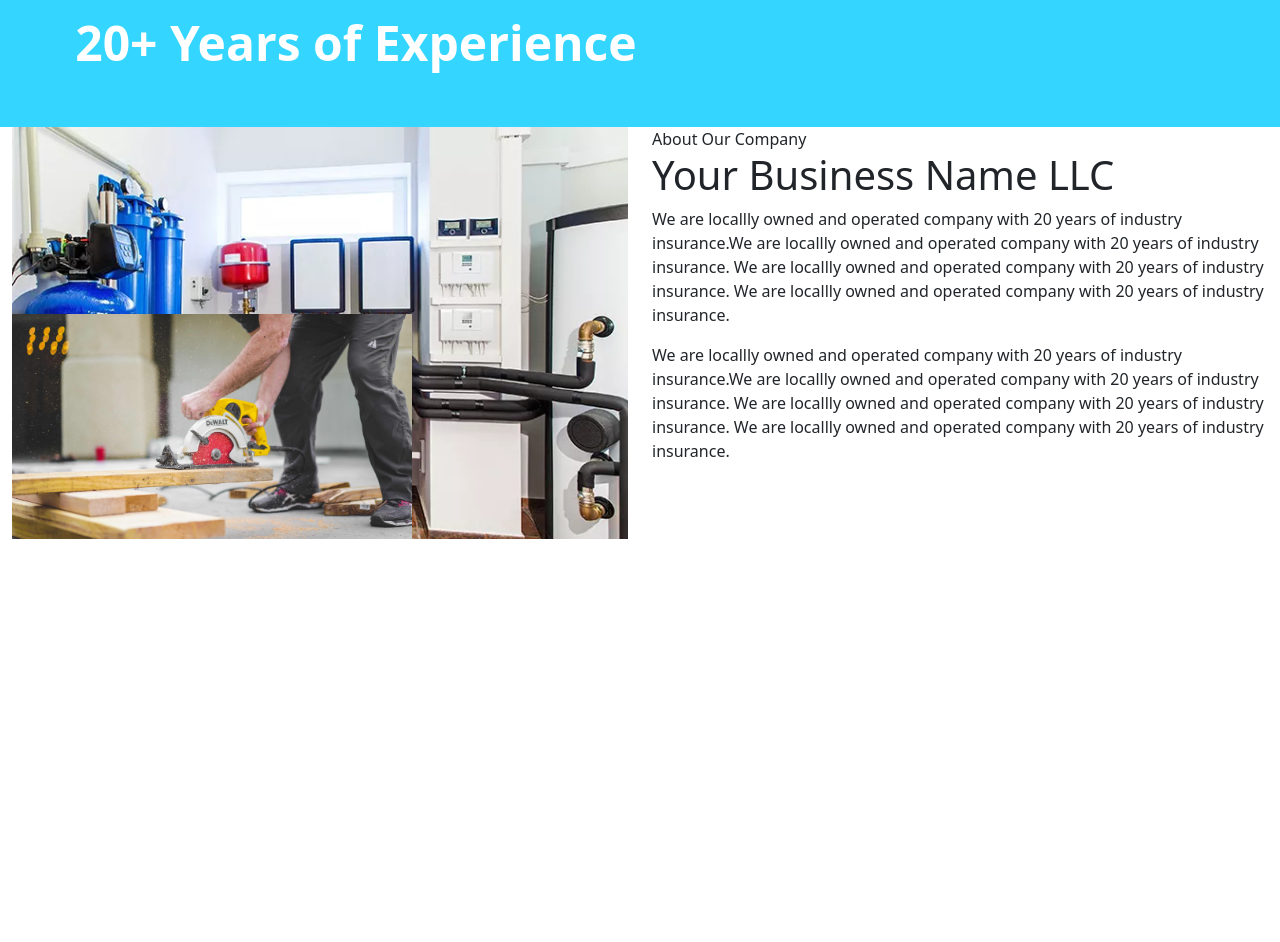
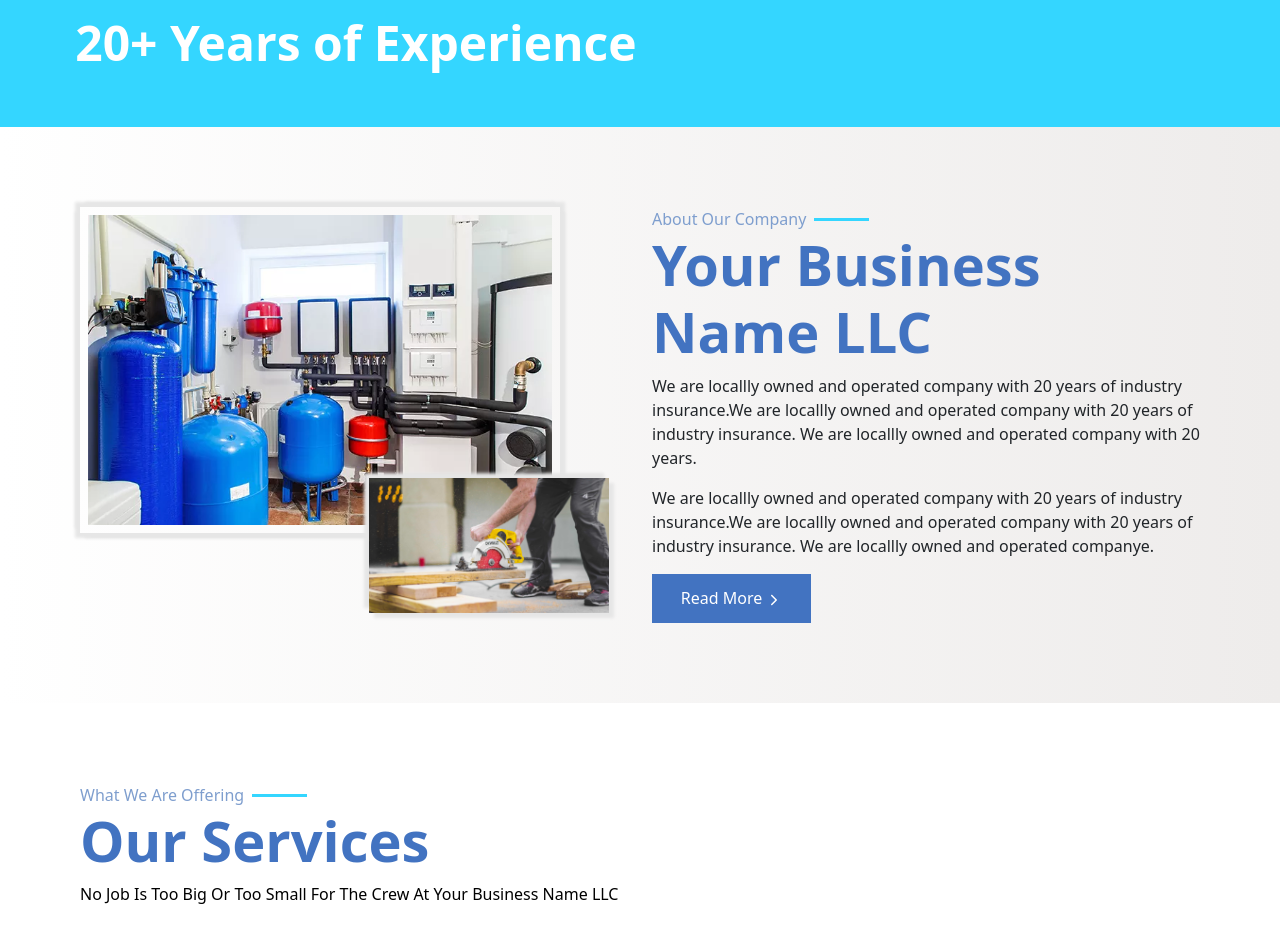
Before and after one commit to Rahulghimire/web-developer-task-1, a React (Vite) app: page / in a window 1280 px wide. Shown: the part 860-1802 px from the top of the page. Before the commit the page ends 1399 px from the top, so only its background shows below. Built offline with nearby package versions, Linux system fonts and the light colour scheme.

Commit message:
Add and update the about page

```diff
--- a/src/components/Button.jsx
+++ b/src/components/Button.jsx
@@ -1,20 +1,26 @@
 import React from "react";
 import { IoIosArrowForward } from "react-icons/io";
-
+import arrow from "../assets/arrow-right.svg";
 const Button = ({ buttonText, bgColor, color }) => {
   return (
     <>
       <button
         style={{
-          color: "#4273c3",
+          color: color,
           padding: "0.8rem 1.8rem",
           border: "none",
-          backgroundColor: "#fff",
+          backgroundColor: bgColor,
         }}
       >
-        Explore More
-        <span>
+        {buttonText}
+        <span
+          className="ms-1"
+          style={{
+            color: color,
+          }}
+        >
           <IoIosArrowForward />
+          {/* <img src={arrow} alt="arrow" /> */}
         </span>
       </button>
     </>
--- a/src/components/Hero.jsx
+++ b/src/components/Hero.jsx
@@ -31,7 +31,7 @@ const Hero = () => {
           </p>
         </div>
         <div>
-          <Button />
+          <Button buttonText="Explore More" bgColor="#fff" color="#557cc1" />
         </div>
       </div>
       <div
--- a/src/index.css
+++ b/src/index.css
@@ -103,3 +103,43 @@ body {
 .carousel-control-next {
   display: none !important;
 }
+
+.line {
+  width: 55px;
+  height: 3px;
+  background-color: #34d6ff;
+}
+
+.about-container {
+  height: 100vh;
+  position: relative;
+  background-image: url("./assets/p5.jpg");
+  background-repeat: no-repeat;
+  background-position: center center;
+  background-size: cover;
+  max-height: 26rem;
+}
+
+/* .about-background-image {
+  height: 100vh;
+  position: relative;
+  background-image: url("./assets/p5.jpg");
+  background-repeat: no-repeat;
+  background-position: center center;
+  background-size: cover;
+  max-height: 26rem;
+} */
+/* .about-background-image::before {
+  content: "";
+  position: absolute;
+  top: 0;
+  left: 0;
+  width: 100%;
+  height: 100%;
+  background: linear-gradient(
+      to bottom,
+      rgba(210, 220, 255, 0.6),
+      rgba(218, 225, 253, 0.6)
+    ),
+    rgba(224, 233, 255, 0.6);
+} */
--- a/src/pages/About.jsx
+++ b/src/pages/About.jsx
@@ -1,57 +1,101 @@
 import React from "react";
 import waterTreatmentImg from "../assets/watertreatment.jpg";
 import p3 from "../assets/p3.jpg";
+import Button from "../components/Button";
 const About = () => {
   return (
-    <div className="container-fluid">
-      <div className="row">
+    <div
+      style={{
+        background: "linear-gradient(to right, #fff, #eeeceb)",
+      }}
+      className="about-container"
+    >
+      <div
+        className="container-fluid"
+        style={{
+          padding: "5rem 5rem",
+          background: "linear-gradient(to right, #fff, #eeeceb)",
+        }}
+      >
+        <div className="row" style={{ maxWidth: "1500px" }}>
           <div className="col-md-6">
             <div className="position-relative">
-            <div>
+              <div style={{ maxWidth: "30rem" }}>
                 <img
                   src={waterTreatmentImg}
                   alt="waterTreatmentImg"
                   className="img-fluid"
+                  style={{
+                    boxShadow:
+                      "5px 5px 3px #e6e6e6, -5px -5px 3px #e6e6e6, 5px -5px 3px #e6e6e6, -5px 5px 3px #e6e6e6",
+                    padding: "0.5rem",
+                  }}
                 />
               </div>
-            <div className="position-absolute bottom-0" style={{}}>
+              <div
+                className="position-absolute"
+                style={{
+                  bottom: "-100px",
+                  right: "-2px",
+                }}
+              >
                 <img
                   src={p3}
                   alt="p3"
                   style={{
                     objectFit: "contain",
-                  maxWidth: "25rem",
-                  maxHeight: "25rem",
+                    maxWidth: "15rem",
+                    maxHeight: "15rem",
+                    margin: "1.3rem",
+                    boxShadow: "5px 5px 3px #e6e6e6,-5px -5px 3px #e6e6e6",
                   }}
+                  className="img-fluid"
                 />
               </div>
             </div>
           </div>
-        <div className="col-md-6">
-          <div>
-            <div>About Our Company</div>
-            <div>
-              <h1>Your Business Name LLC</h1>
+          <div
+            className="col-md-6 my-md-0 about-background-image"
+            style={{ margin: "5.7rem 0 0 0 " }}
+          >
+            <div className="">
+              <div className="d-flex flex-row align-items-center">
+                <p className="m-0" style={{ color: "#7e9ece" }}>
+                  About Our Company
+                </p>
+                <div className="line ms-2 p-0 m-0"></div>
               </div>
               <div>
-              <p>
+                <h1
+                  className=""
+                  style={{
+                    color: "#4273c1",
+                    fontSize: "3.5rem",
+                    fontWeight: "800",
+                  }}
+                >
+                  Your Business Name LLC
+                </h1>
+              </div>
+              <div>
+                <p className="text-justify">
                   We are locallly owned and operated company with 20 years of
                   industry insurance.We are locallly owned and operated company
                   with 20 years of industry insurance. We are locallly owned and
-                operated company with 20 years of industry insurance. We are
-                locallly owned and operated company with 20 years of industry
-                insurance.
+                  operated company with 20 years.
                 </p>
               </div>
               <div>
-              <p>
+                <p className="text-justify">
                   We are locallly owned and operated company with 20 years of
                   industry insurance.We are locallly owned and operated company
                   with 20 years of industry insurance. We are locallly owned and
-                operated company with 20 years of industry insurance. We are
-                locallly owned and operated company with 20 years of industry
-                insurance.
+                  operated companye.
                 </p>
+              </div>
+              <div className="mt-1">
+                <Button buttonText="Read More" bgColor="#4273c1" color="#fff" />
+              </div>
             </div>
           </div>
         </div>
--- a/src/pages/Home.jsx
+++ b/src/pages/Home.jsx
@@ -1,10 +1,13 @@
 import React from "react";
 import About from "./About";
-
+import Services from "./Services";
 const Home = () => {
-  return <div>
-    <About/>
-  </div>;
+  return (
+    <div>
+      <About />
+      <Services />
+    </div>
+  );
 };
 
 export default Home;
--- a/src/pages/Services.jsx
+++ b/src/pages/Services.jsx
@@ -1,7 +1,36 @@
 import React from "react";
 
 const Services = () => {
-  return <div>Services</div>;
+  return (
+    <div
+      className="position-relative"
+      style={{ marginTop: "10rem", padding: "5rem 5rem" }}
+    >
+      <div className="d-flex align-items-center flex-row">
+        <p className="m-0 text-capitalize" style={{ color: "#7e9ece" }}>
+          What we are offering
+        </p>
+        <div className="line ms-2 p-0 m-0"></div>
+      </div>
+      <div>
+        <h1
+          className=""
+          style={{
+            color: "#4273c1",
+            fontSize: "3.5rem",
+            fontWeight: "800",
+          }}
+        >
+          Our Services
+        </h1>
+      </div>
+      <div>
+        <p className="m-0 text-capitalize" style={{ color: "#000" }}>
+          No job is too big or too small for the crew at Your Business Name LLC
+        </p>
+      </div>
+    </div>
+  );
 };
 
 export default Services;
```
Also changed, not shown: src/assets/arrow-right.svg (added). Lines whose indentation alone changed are shown as unchanged.
